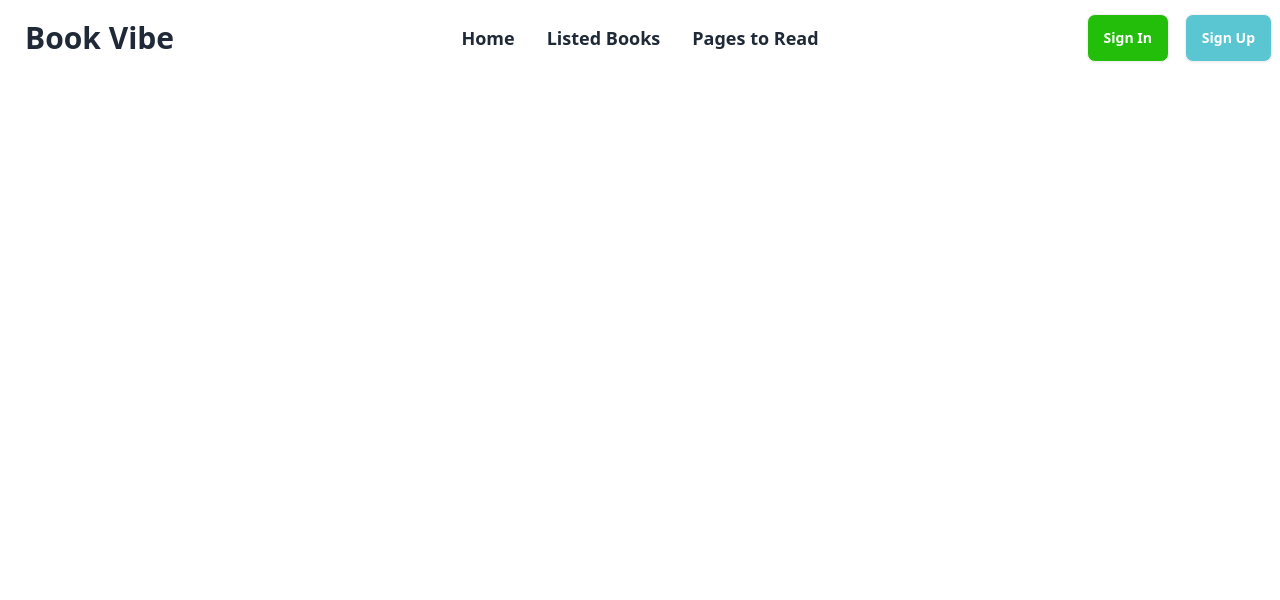
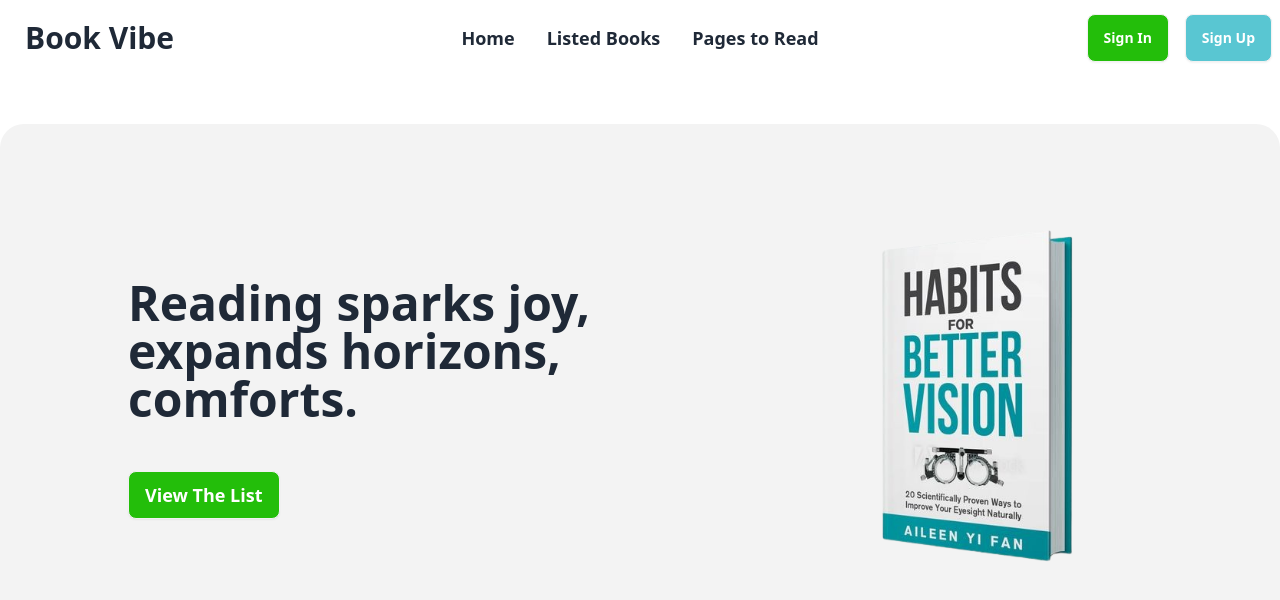
Before and after one commit to mominulislamsharon/assignment-8-book-vibe, a React (Vite) app: page / in a window 1280 px wide. Shown: the top 600 px of the page. Built offline with nearby package versions, Linux system fonts and the light colour scheme.

Commit message:
added banner section

```diff
--- /dev/null
+++ b/src/Components/Banner/Banner.jsx
@@ -0,0 +1,15 @@
+const Banner = () => {
+  return (
+    <div className="hero mt-12  bg-[#1313130D] rounded-3xl max-w-7xl h-[550px] mx-auto">
+  <div className="hero-content mr-24 flex-col lg:flex-row-reverse">
+    <img src="./images/banner.png" className="max-w-sm" />
+    <div className="ml-28">
+      <h1 className="text-5xl font-bold">Reading sparks joy, expands horizons, comforts.</h1>
+      <button className="btn mt-12 bg-[#23BE0A] text-white text-lg font-bold">View The List</button>
+    </div>
+  </div>
+</div>
+  );
+};
+
+export default Banner;
--- a/src/Components/Home/Home.jsx
+++ b/src/Components/Home/Home.jsx
@@ -1,3 +1,4 @@
+import Banner from "../Banner/Banner";
 import NavBar from "../NavBar/NavBar";
 
 
@@ -5,6 +6,7 @@ const Home = () => {
   return (
     <div>
       <NavBar></NavBar>
+      <Banner></Banner>
     </div>
   );
 };
```
Also changed, not shown: public/images/banner.png (added).
